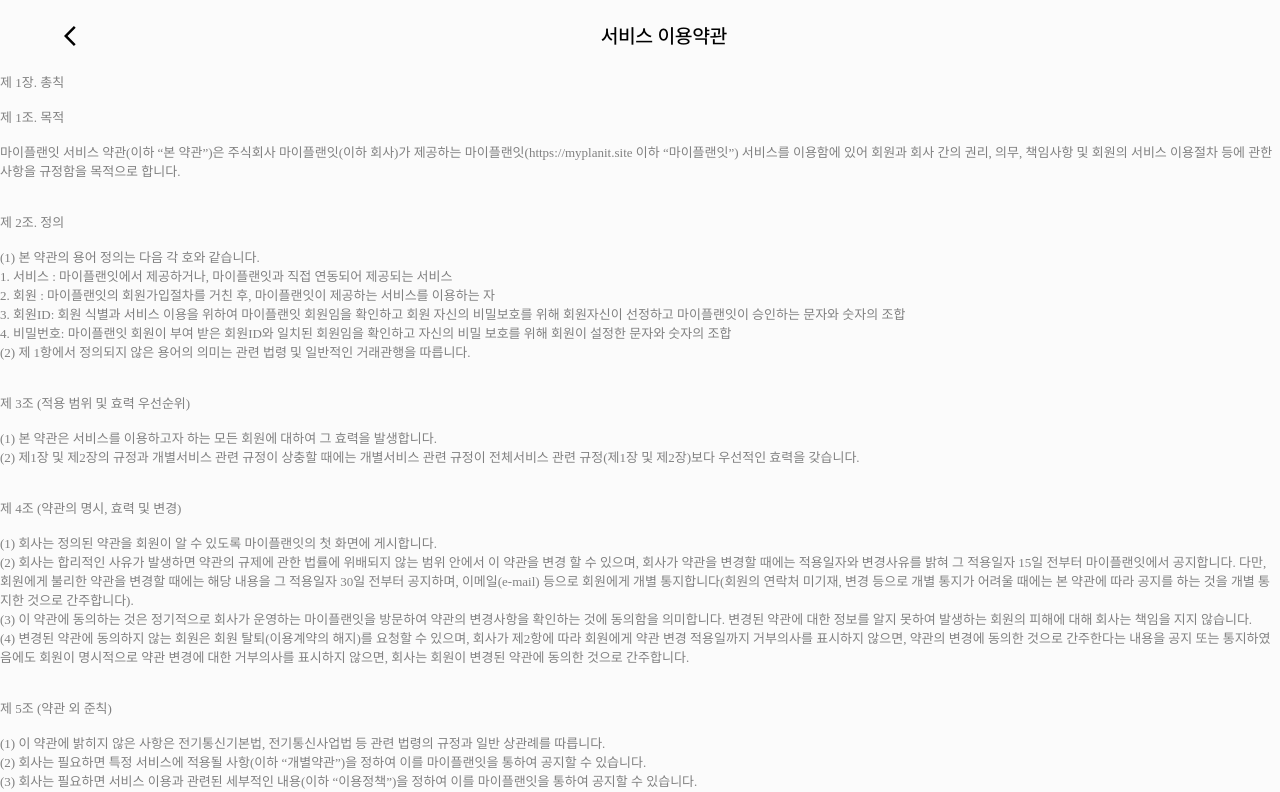
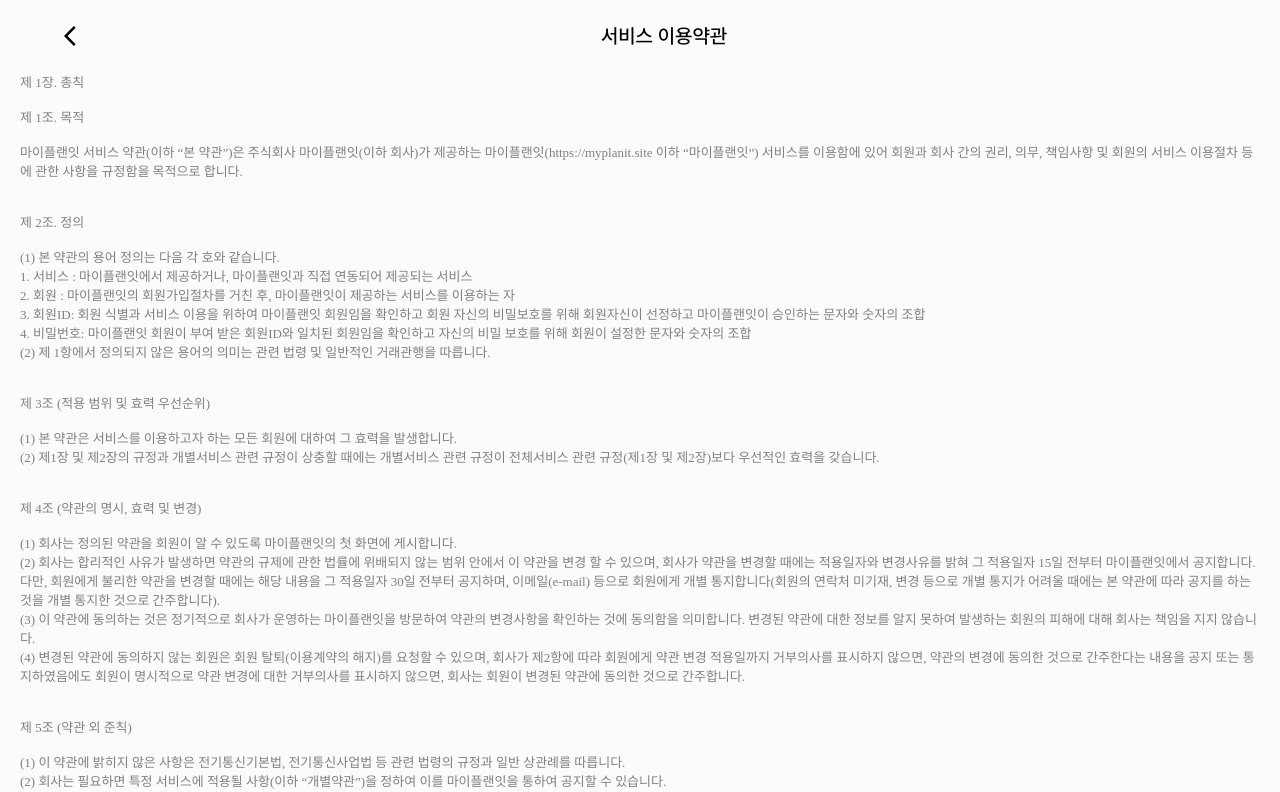
Before and after one commit to TodoMall/TodoMall_Client_Mobile, a React (Create React App) app: page /service in a window 1280 px wide. Shown: the top 792 px of the page. Built offline with nearby package versions, Linux system fonts and the light colour scheme.

Commit message:
style: personal, service page padding

```diff
--- a/src/components/login/Personal.js
+++ b/src/components/login/Personal.js
@@ -1,10 +1,7 @@
-import { useNavigate } from "react-router-dom";
-import ArrowBackIosIcon from "@mui/icons-material/ArrowBackIos";
 import styled from "styled-components";
 import Header from "../global/Header";
 
 export default function Personal() {
-  const navigate = useNavigate();
   const HTML = `
 <pre
   style="
@@ -162,7 +159,11 @@
   return (
     <>
       <Header title="개인정보 처리방침" />
-      <div dangerouslySetInnerHTML={{ __html: HTML }} />
+      <HTMLDiv dangerouslySetInnerHTML={{ __html: HTML }} />
     </>
   );
 }
+
+const HTMLDiv = styled.div`
+  padding: 0 20px;
+`;
--- a/src/components/login/Service.js
+++ b/src/components/login/Service.js
@@ -1,10 +1,7 @@
-import { useNavigate } from "react-router-dom";
-import ArrowBackIosIcon from "@mui/icons-material/ArrowBackIos";
 import styled from "styled-components";
 import Header from "../global/Header";
+
 export default function Service() {
-  const navigate = useNavigate();
-
   const HTML = `
 <pre
 style="
@@ -300,7 +297,11 @@
   return (
     <>
       <Header title="서비스 이용약관" />
-      <div dangerouslySetInnerHTML={{ __html: HTML }} />
+      <HTMLDiv dangerouslySetInnerHTML={{ __html: HTML }} />
     </>
   );
 }
+
+const HTMLDiv = styled.div`
+  padding: 0 20px;
+`;
--- a/src/components/main/TodoBox/TodoBoxContent.js
+++ b/src/components/main/TodoBox/TodoBoxContent.js
@@ -5,6 +5,8 @@
 const TodoBoxContent = () => {
   return (
     <TodoBoxContentContainer>
+      <TodoBoxCard />
+      <TodoBoxCard />
       <TodoBoxCard />
       <TodoBoxCard />
       <TodoBoxCard />
```
